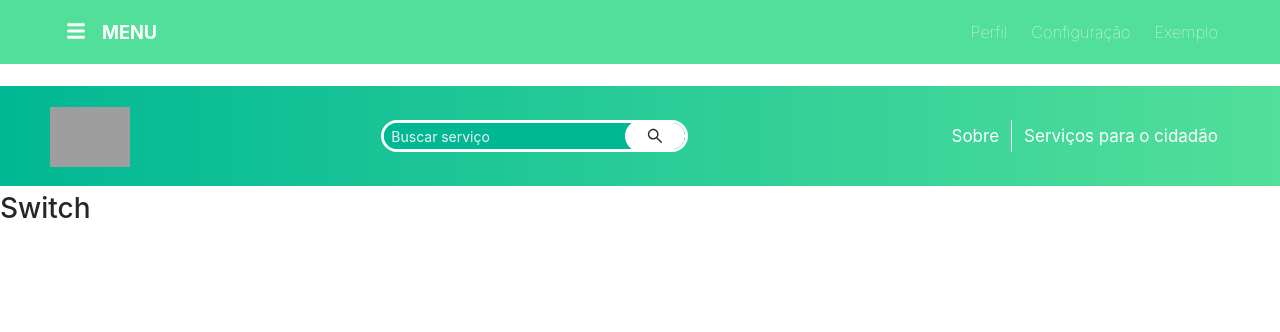
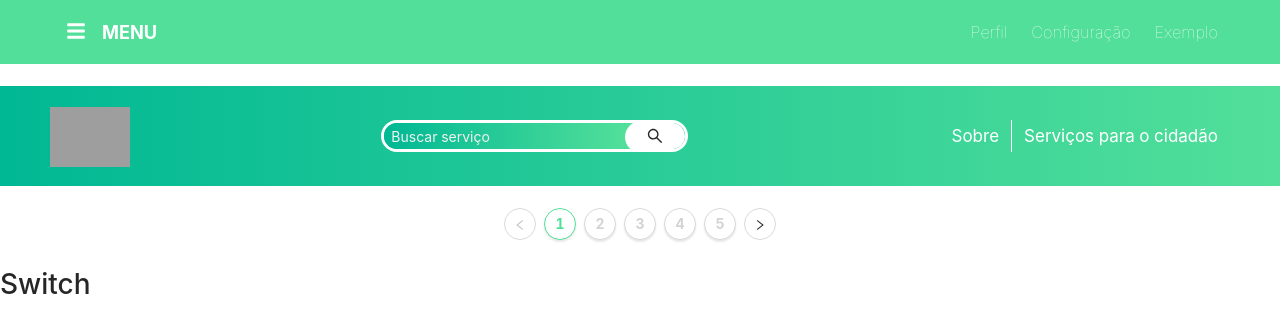
Before and after one commit to brufelix/gov-antd-components-1.0, a React (Create React App) app: page / in a window 1280 px wide. Shown: the top 332 px of the page. Built offline with nearby package versions, Linux system fonts and the light colour scheme; grey boxes are pictures that could not be loaded.

Commit message:
feat: adding component pagination

```diff
--- a/craco.config.js
+++ b/craco.config.js
@@ -23,6 +23,7 @@ module.exports = {
                 '@slider-track-background-color': '#f2f2f2',
                 '@layout-header-background': "#52DF9A",
                 '@input-bg': '#00B894',
+                '@input-color': '#f2f2f2',
                 '@input-icon-color':'#52DF9A',
                 '@input-icon-hover-color': '#00B894',
                 '@input-placeholder-color': '#f2f2f2',
--- a/src/App.less
+++ b/src/App.less
@@ -9,32 +9,27 @@
   pointer-events: none;
 }
 
-@media (prefers-reduced-motion: no-preference) {
-  .App-logo {
-    animation: App-logo-spin infinite 20s linear;
-  }
+// ======================= Pagination =====================================
+
+.ant-pagination-item {
+  border-radius: 20px;
+  box-shadow: 0px 2px 2px #e7e7e7;
 }
 
-.App-header {
-  background-color: #282c34;
-  min-height: 100vh;
-  display: flex;
-  flex-direction: column;
-  align-items: center;
-  justify-content: center;
-  font-size: calc(10px + 2vmin);
-  color: white;
+.ant-pagination-item a {
+  font-weight: bold;
+  color: #D3D3D3;
 }
 
-.App-link {
-  color: #61dafb;
+.ant-pagination-item-active a {
+  color: #52DF9A;
 }
 
-@keyframes App-logo-spin {
-  from {
-    transform: rotate(0deg);
-  }
-  to {
-    transform: rotate(360deg);
-  }
+.ant-pagination-prev .ant-pagination-item-link,
+.ant-pagination-next .ant-pagination-item-link {
+  border-radius: 18px;
 }
+
+.anticon svg {
+  margin-bottom: 2px;
+}
--- a/src/App.tsx
+++ b/src/App.tsx
@@ -1,5 +1,6 @@
 import React from 'react'
 import { HeaderWithSearch, HeaderWithMenu } from './components/Headers'
+import Pagination from './components/Pagination'
 import Switch from './components/Switch'
 import './App.less'
 
@@ -9,6 +10,11 @@ function App() {
       <HeaderWithMenu />
       <br />
       <HeaderWithSearch />
+      <br />
+      <div style={{ display: 'flex', justifyContent: 'center', alignItems: 'center' }}>
+        <Pagination />
+      </div>
+      <br />
       <Switch />
     </>
   )
--- a/src/components/Headers/HeaderWithSearch/index.tsx
+++ b/src/components/Headers/HeaderWithSearch/index.tsx
@@ -31,6 +31,7 @@ const styleSearch: React.CSSProperties = {
     width: '100%',
     height: '100%',
     border: 'none',
+    background: 'linear-gradient(to right, #00B894, #52DF9A)'
 }
 
 function HeaderWithSearch(): JSX.Element {
@@ -53,7 +54,7 @@ function HeaderWithSearch(): JSX.Element {
             </div>
             <div style={styleContainerSearch} >
                 <Input size="small" style={styleSearch} placeholder="Buscar serviço" />
-                <div style={{ background: '#00B894' }}>
+                <div style={{ background: '#52DF9A' }}>
                     <Button size="middle" style={{ width: 60, borderRadius: 30, border: 'none' }}
                         icon={<SearchOutlined />} loading={loading}
                         onClick={() => onClick()} />
--- /dev/null
+++ b/src/components/Pagination/index.tsx
@@ -0,0 +1,5 @@
+import React from 'react'
+import { Pagination } from 'antd'
+
+export default () =>
+    <Pagination size="default" defaultCurrent={1} total={50} responsive={true} />
```
